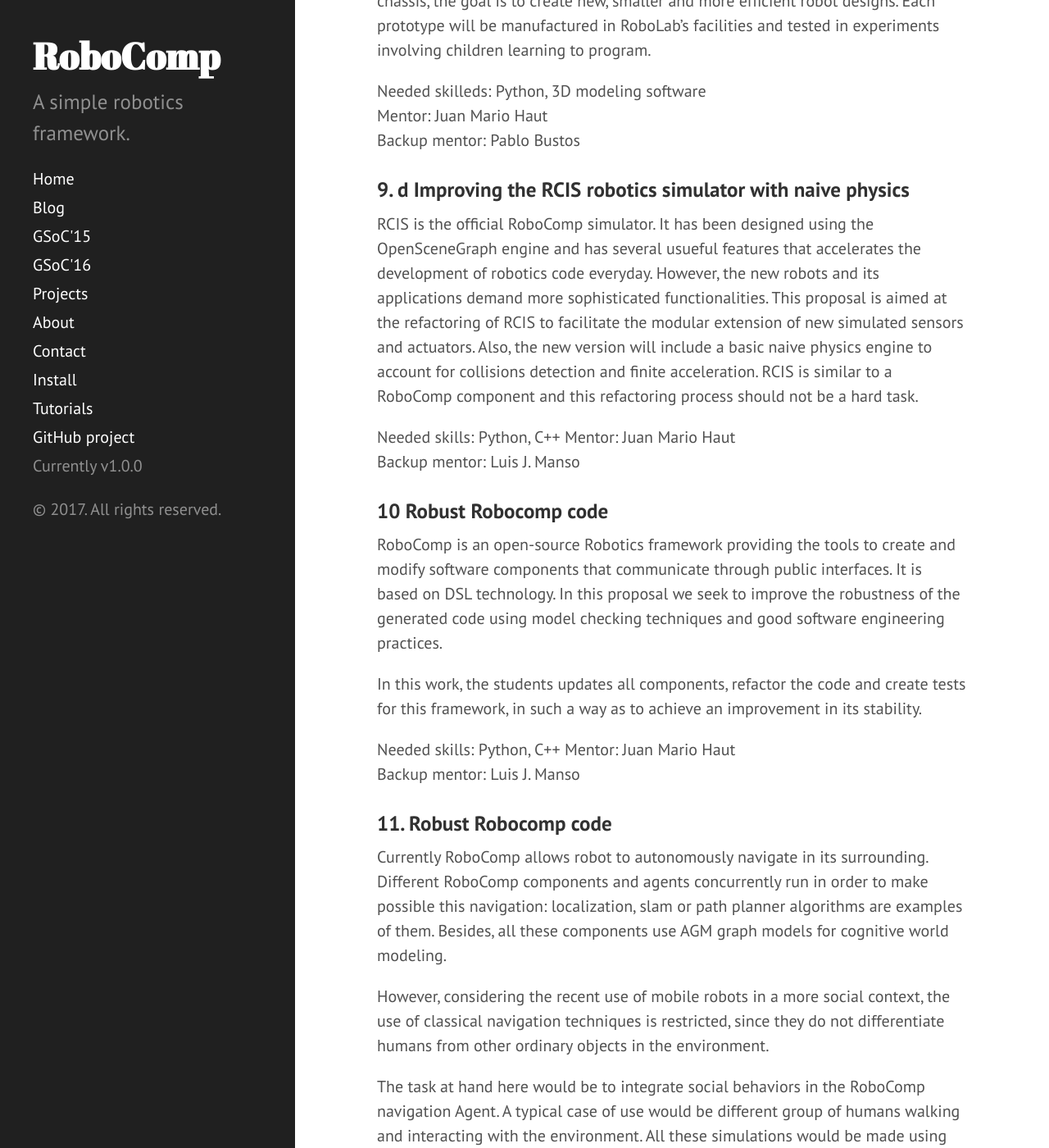
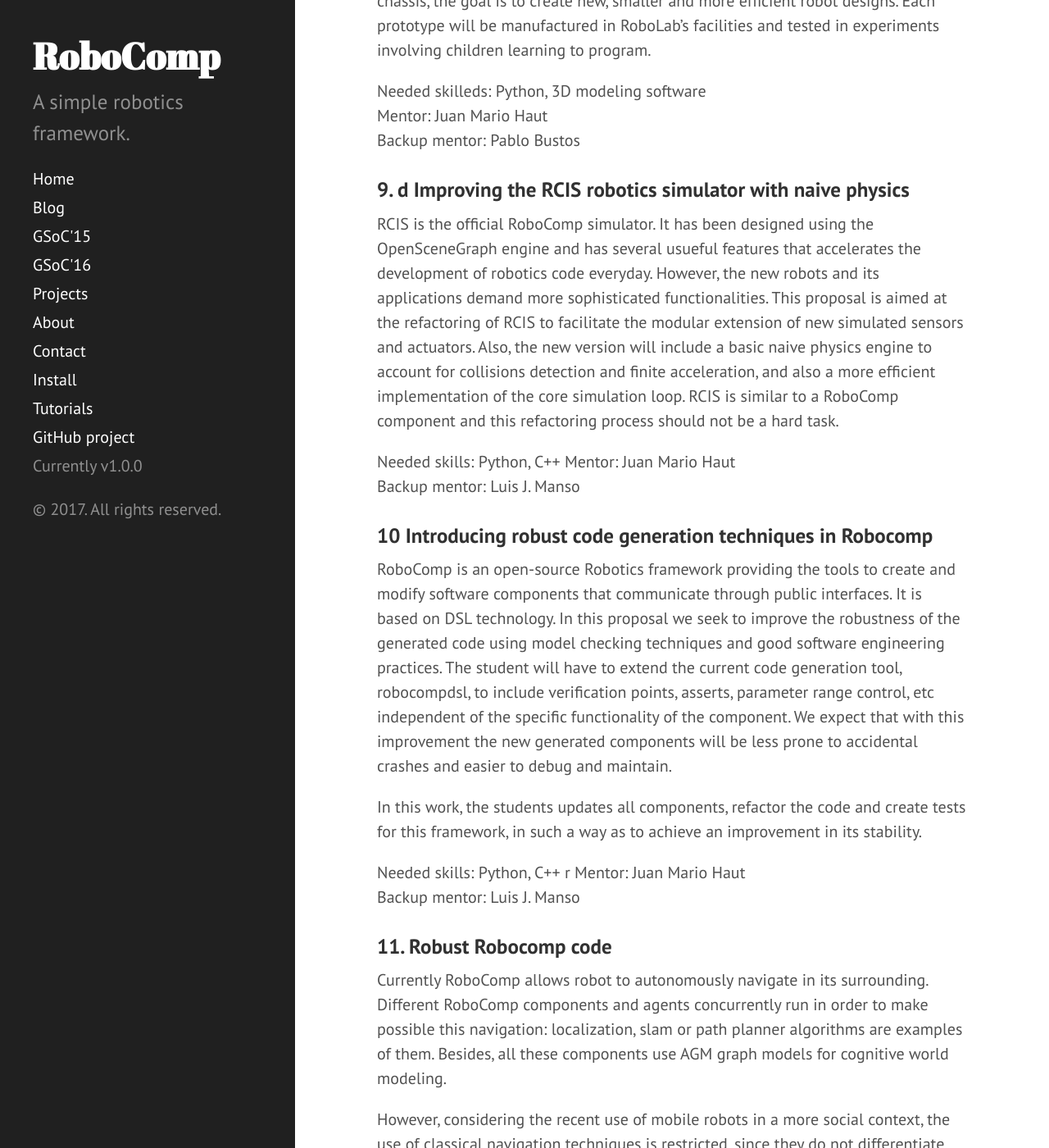
Before and after one commit to robocomp/website, a Jekyll site: the page built from _posts/gsoc2017/2017-2-07-gsoc17ideas.md, in a window 1280 px wide and 1400 px high, scrolled down 5060 px. Shown: the whole window at 82% size. Built offline with Jekyll 4.4.1, drawn with Linux system fonts in a browser that asks for light colours.

Commit message:
Update 2017-2-07-gsoc17ideas.md

```diff
--- a/_posts/gsoc2017/2017-2-07-gsoc17ideas.md
+++ b/_posts/gsoc2017/2017-2-07-gsoc17ideas.md
@@ -125,21 +125,20 @@
 Backup mentor: Pablo Bustos
 
 ### 9. d Improving the RCIS robotics simulator with naive physics
-RCIS is the official RoboComp simulator. It has been designed using the OpenSceneGraph engine and has several usueful features that accelerates the development of robotics code everyday. However, the new robots and its applications demand more sophisticated functionalities. This proposal is aimed at the refactoring of RCIS to facilitate the modular extension of new simulated sensors and actuators. Also, the new version will include a basic naive physics engine to account for collisions detection and finite acceleration. RCIS is similar to a RoboComp component and this refactoring process should not be a hard task.
+RCIS is the official RoboComp simulator. It has been designed using the OpenSceneGraph engine and has several usueful features that accelerates the development of robotics code everyday. However, the new robots and its applications demand more sophisticated functionalities. This proposal is aimed at the refactoring of RCIS to facilitate the modular extension of new simulated sensors and actuators. Also, the new version will include a basic naive physics engine to account for collisions detection and finite acceleration, and also a more efficient implementation of the core simulation loop. RCIS is similar to a RoboComp component and this refactoring process should not be a hard task.
 
 Needed skills: Python, C++
 Mentor: Juan Mario Haut
 Backup mentor: Luis J. Manso
 
 
-### 10 Robust Robocomp code
-
-RoboComp is an open-source Robotics framework providing the tools to create and modify software components that communicate through public interfaces. It is based on DSL technology. In this proposal we seek to improve the robustness of the generated code using model checking techniques and good software engineering practices.
+### 10 Introducing robust code generation techniques in Robocomp
+RoboComp is an open-source Robotics framework providing the tools to create and modify software components that communicate through public interfaces. It is based on DSL technology. In this proposal we seek to improve the robustness of the generated code using model checking techniques and good software engineering practices. The student will have to extend the current code generation tool, robocompdsl, to include verification points, asserts, parameter range control, etc independent of the specific functionality of the component. We expect that with this improvement the new generated components will be less prone to accidental crashes and easier to debug and maintain.
 
 
 In this work, the students updates all components, refactor the code and create tests for this framework, in such a way as to achieve an improvement in its stability.
 
-Needed skills: Python, C++
+Needed skills: Python, C++ r
 Mentor: Juan Mario Haut
 Backup mentor: Luis J. Manso
 
```
